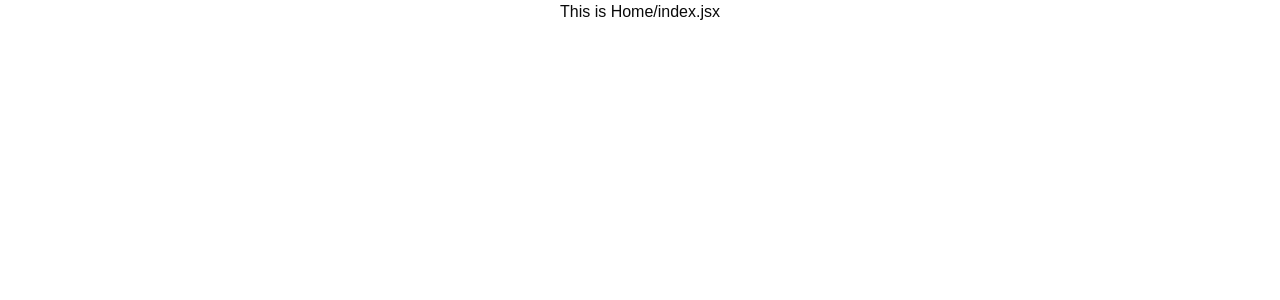
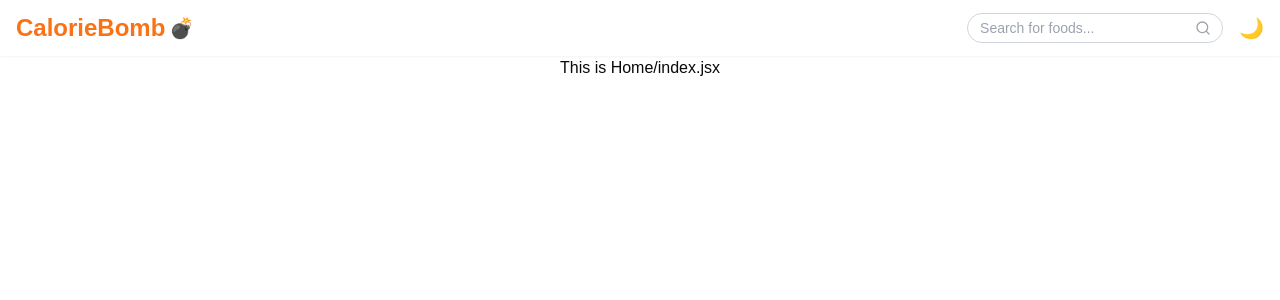
Before and after one commit to helven/caloriebomb-react, a React (Vite) app: page / in a window 1280 px wide. Shown: the top 300 px of the page. Built offline with nearby package versions, Linux system fonts and the light colour scheme.

Commit message:
- ADDED site header - ADDED logo component

```diff
--- /dev/null
+++ b/src/components/Logo.tsx
@@ -0,0 +1,18 @@
+function Logo() {
+  return (
+    <svg xmlns="http://www.w3.org/2000/svg"
+      width="16"
+      height="16"
+      viewBox="0 0 24 24"
+      fill="none"
+      stroke="currentColor"
+      strokeWidth="2"
+      strokeLinecap="round"
+      strokeLinejoin="round" className="lucide lucide-search">
+      <circle cx="11" cy="11" r="8"></circle>
+      <path d="m21 21-4.3-4.3"></path>
+    </svg>
+  );
+}
+
+export default Logo;
--- a/src/layouts/MainLayout.tsx
+++ b/src/layouts/MainLayout.tsx
@@ -12,6 +12,22 @@ function MainLayout() {
 
   return (
     <div id="main-layout">
+      <header className="bg-white dark:bg-gray-800 shadow-sm">
+        <div className="container mx-auto px-4 py-3 flex justify-between items-center">
+          <a className="flex items-center" href="/">
+            <h1 className="text-2xl font-bold text-orange-500 dark:text-orange-400">CalorieBomb</h1><span className="text-xl ml-1">💣</span>
+          </a>
+          <div className="flex items-center">
+            <div className="relative mr-4">
+              <input type="text" placeholder="Search for foods..." className="pl-3 pr-10 py-1 border border-gray-300 dark:border-gray-600 dark:bg-gray-700 dark:text-white rounded-full text-sm focus:outline-none focus:ring-1 focus:ring-orange-500 focus:border-orange-500 w-64"  />
+              <div className="absolute right-3 top-1/2 transform -translate-y-1/2 text-gray-400">
+                <Logo />
+              </div>
+            </div>
+            <button className="text-xl">🌙</button>
+          </div>
+        </div>
+      </header>
       <Outlet />
     </div>
   );
```
